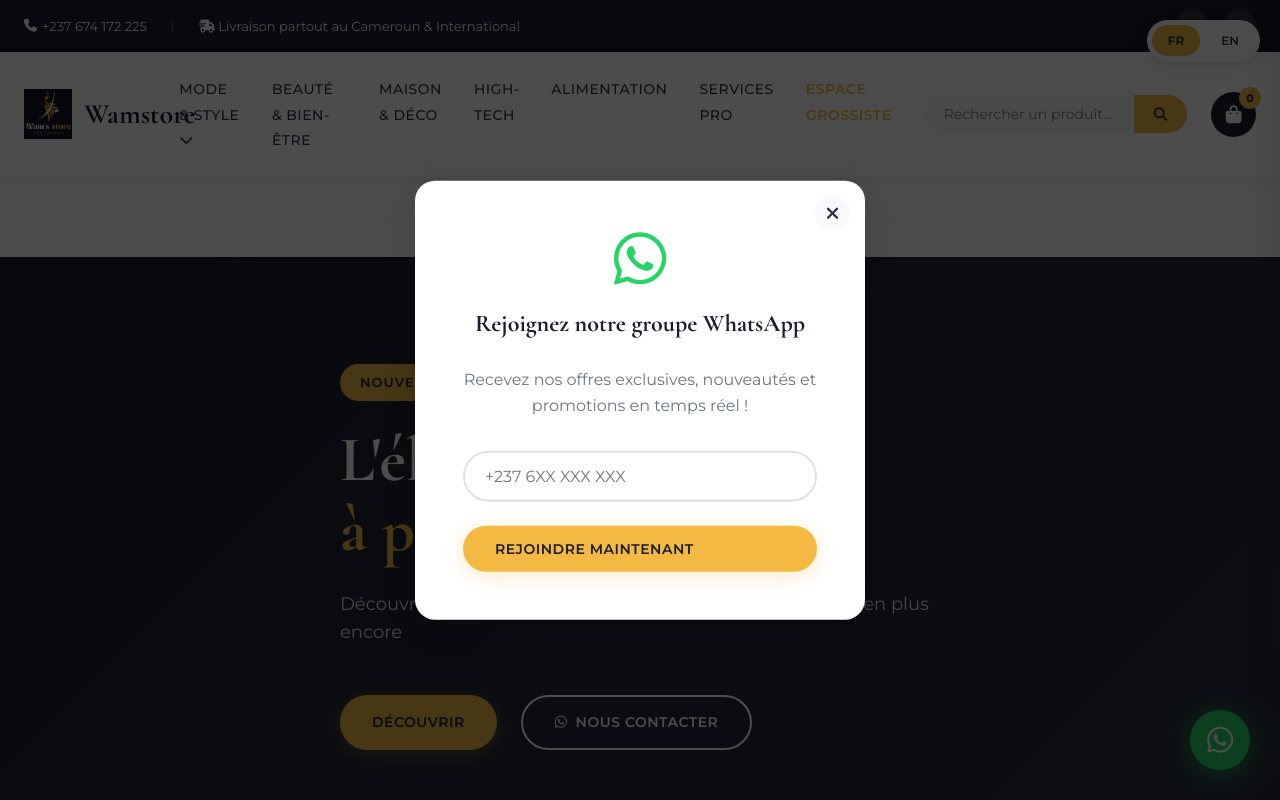
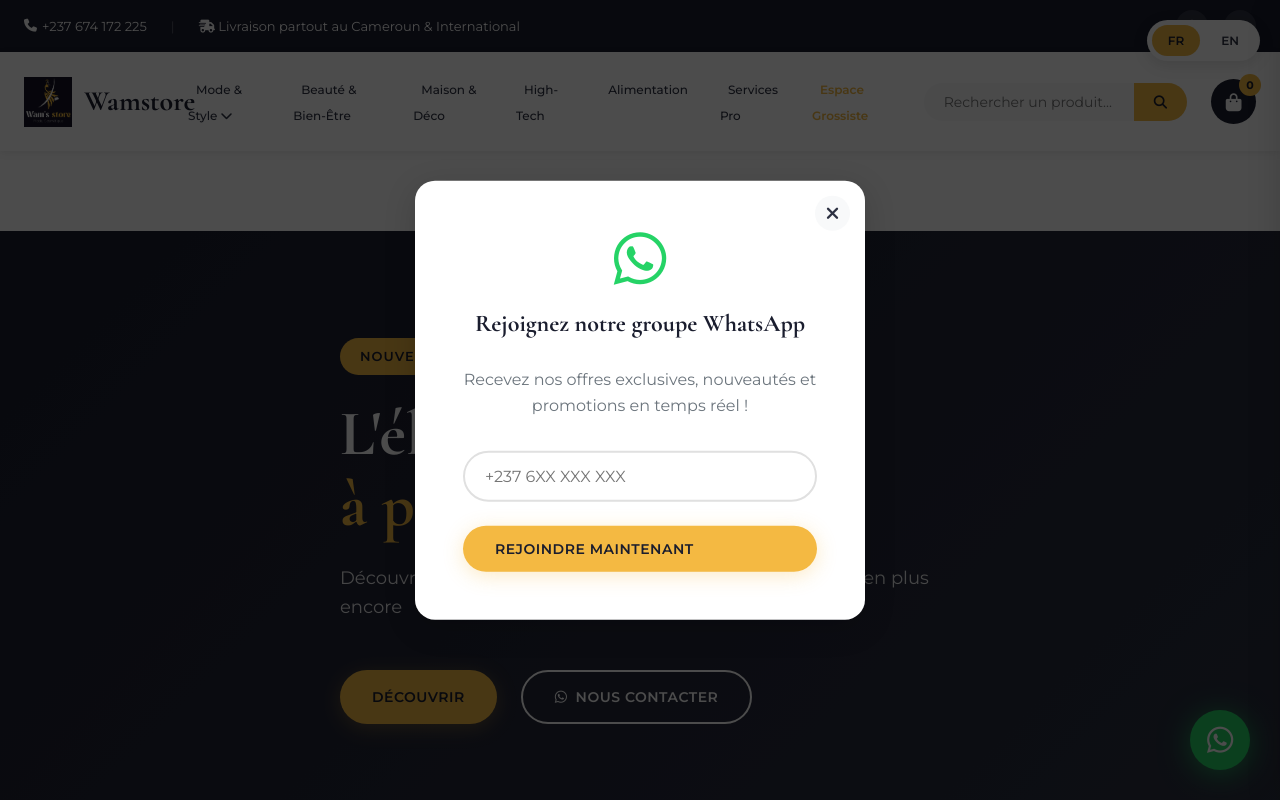
Before and after one commit to wambafranckborel-lang/Wamstore, a plain HTML site: page index.html in a window 1280 px wide. Shown: the top 800 px of the page. Drawn offline with nearby package versions, Linux system fonts and the light colour scheme.

Commit message:
Update style.css

```diff
--- a/css/style.css
+++ b/css/style.css
@@ -227,10 +227,10 @@
 
 .main-nav a {
     font-weight: 500;
-    font-size: 14px;
-    text-transform: uppercase;
-    letter-spacing: 0.5px;
-    padding: 8px 0;
+    font-size: 12px;
+    text-transform: capitalize;
+    letter-spacing: 0px;
+    padding: 4px 8px;
     position: relative;
 }
 
@@ -288,7 +288,7 @@
 
 .mega-col h3 {
     font-family: var(--font-heading);
-    font-size: 14px;
+    font-size: 18px;
     margin-bottom: var(--spacing-sm);
     color: var(--secondary-color);
 }
```
